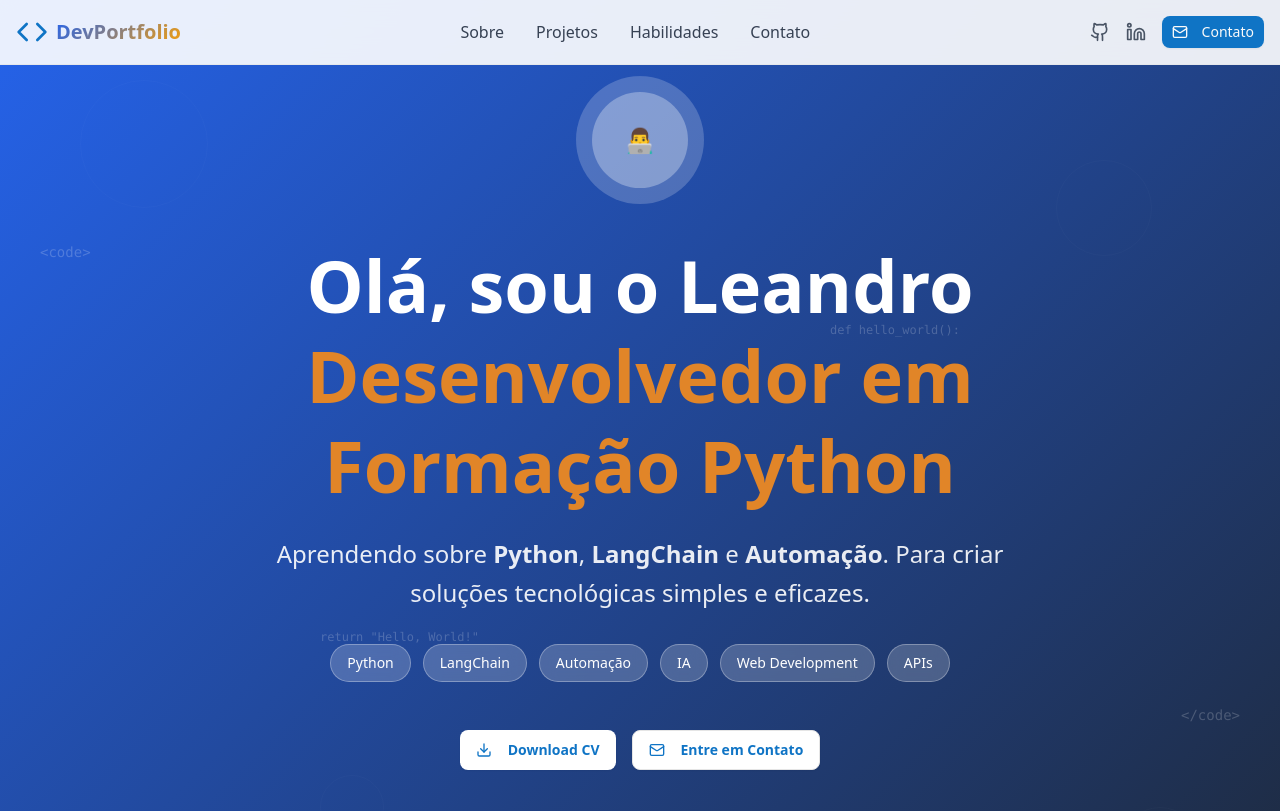
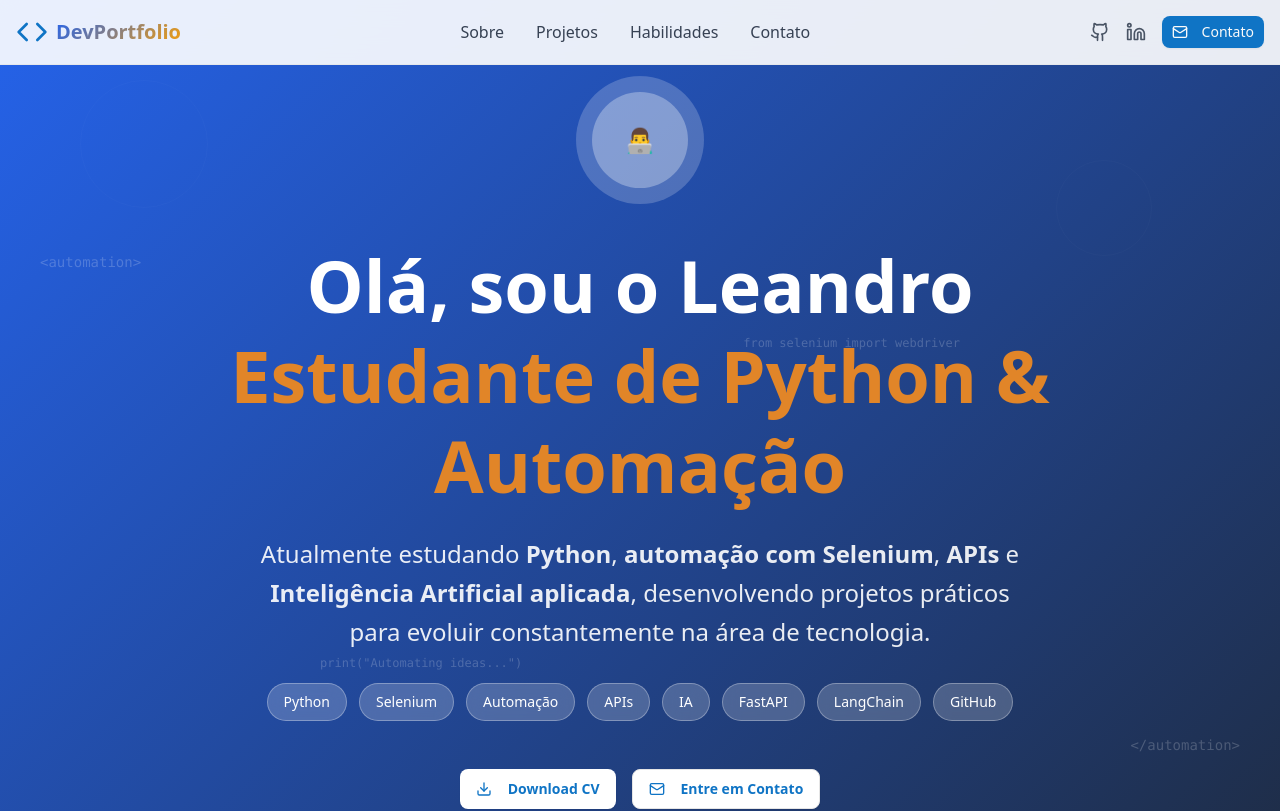
Before and after one commit to leandroroberto/portfolio-leandro, a React (Vite) app: page / in a window 1280 px wide. Shown: the top 811 px of the page. Built offline with nearby package versions, Linux system fonts and the light colour scheme.

Commit message:
Update Hero.jsx

```diff
--- a/src/components/Hero.jsx
+++ b/src/components/Hero.jsx
@@ -4,6 +4,7 @@ import { Download, Mail, ArrowDown } from 'lucide-react';
 const Hero = () => {
   const scrollToSection = (href) => {
     const element = document.querySelector(href);
+
     if (element) {
       element.scrollIntoView({ behavior: 'smooth' });
     }
@@ -11,6 +12,7 @@ const Hero = () => {
 
   return (
     <section className="min-h-screen flex items-center justify-center hero-gradient text-white relative overflow-hidden">
+
       {/* Background Pattern */}
       <div className="absolute inset-0 opacity-10">
         <div className="absolute top-20 left-20 w-32 h-32 border border-white/20 rounded-full"></div>
@@ -21,7 +23,8 @@ const Hero = () => {
 
       <div className="container mx-auto px-4 py-20 text-center relative z-10">
         <div className="max-w-4xl mx-auto">
-          {/* Avatar/Profile Image Placeholder */}
+
+          {/* Avatar */}
           <div className="w-32 h-32 mx-auto mb-8 bg-white/20 rounded-full flex items-center justify-center animate-float">
             <div className="w-24 h-24 bg-white/30 rounded-full flex items-center justify-center">
               <span className="text-2xl font-bold">👨‍💻</span>
@@ -31,18 +34,32 @@ const Hero = () => {
           {/* Main Heading */}
           <h1 className="text-5xl md:text-7xl font-bold mb-6 leading-tight">
             Olá, sou o Leandro
-            <span className="block text-accent">Desenvolvedor em Formação Python</span>
+            <span className="block text-accent">
+              Estudante de Python & Automação
+            </span>
           </h1>
 
           {/* Subtitle */}
           <p className="text-xl md:text-2xl mb-8 text-white/90 max-w-3xl mx-auto leading-relaxed">
-           Aprendendo sobre <strong>Python</strong>, <strong>LangChain</strong> e <strong>Automação</strong>.
-            Para criar soluções tecnológicas simples e eficazes.
+            Atualmente estudando <strong>Python</strong>,
+            <strong> automação com Selenium</strong>,
+            <strong> APIs</strong> e
+            <strong> Inteligência Artificial aplicada</strong>,
+            desenvolvendo projetos práticos para evoluir constantemente na área de tecnologia.
           </p>
 
           {/* Skills Tags */}
           <div className="flex flex-wrap justify-center gap-3 mb-12">
-            {['Python', 'LangChain', 'Automação', 'IA', 'Web Development', 'APIs'].map((skill) => (
+            {[
+              'Python',
+              'Selenium',
+              'Automação',
+              'APIs',
+              'IA',
+              'FastAPI',
+              'LangChain',
+              'GitHub'
+            ].map((skill) => (
               <span
                 key={skill}
                 className="px-4 py-2 bg-white/20 backdrop-blur-sm rounded-full text-sm font-medium border border-white/30"
@@ -54,7 +71,8 @@ const Hero = () => {
 
           {/* CTA Buttons */}
           <div className="flex flex-col sm:flex-row gap-4 justify-center items-center mb-16">
-            <a href='/curriculo_leandro.pdf' download>
+
+            <a href="/curriculo_leandro.pdf" download>
               <Button
                 size="lg"
                 className="bg-white text-primary hover:bg-white/90 font-semibold px-8 py-3"
@@ -63,6 +81,7 @@ const Hero = () => {
                 Download CV
               </Button>
             </a>
+
             <Button
               size="lg"
               variant="outline"
@@ -81,7 +100,9 @@ const Hero = () => {
               className="text-white/70 hover:text-white transition-colors"
             >
               <ArrowDown className="h-6 w-6 mx-auto" />
-              <span className="block text-sm mt-2">Conheça mais</span>
+              <span className="block text-sm mt-2">
+                Conheça mais
+              </span>
             </button>
           </div>
         </div>
@@ -89,16 +110,19 @@ const Hero = () => {
 
       {/* Floating Code Elements */}
       <div className="absolute top-1/4 left-10 text-white/20 font-mono text-sm hidden lg:block">
-        {'<code>'}
+        {'<automation>'}
       </div>
+
       <div className="absolute bottom-1/4 right-10 text-white/20 font-mono text-sm hidden lg:block">
-        {'</code>'}
+        {'</automation>'}
       </div>
+
       <div className="absolute top-1/3 right-1/4 text-white/20 font-mono text-xs hidden lg:block">
-        def hello_world():
+        from selenium import webdriver
       </div>
+
       <div className="absolute bottom-1/3 left-1/4 text-white/20 font-mono text-xs hidden lg:block">
-        return "Hello, World!"
+        print("Automating ideas...")
       </div>
     </section>
   );
```
Lines whose indentation alone changed are shown as unchanged.
